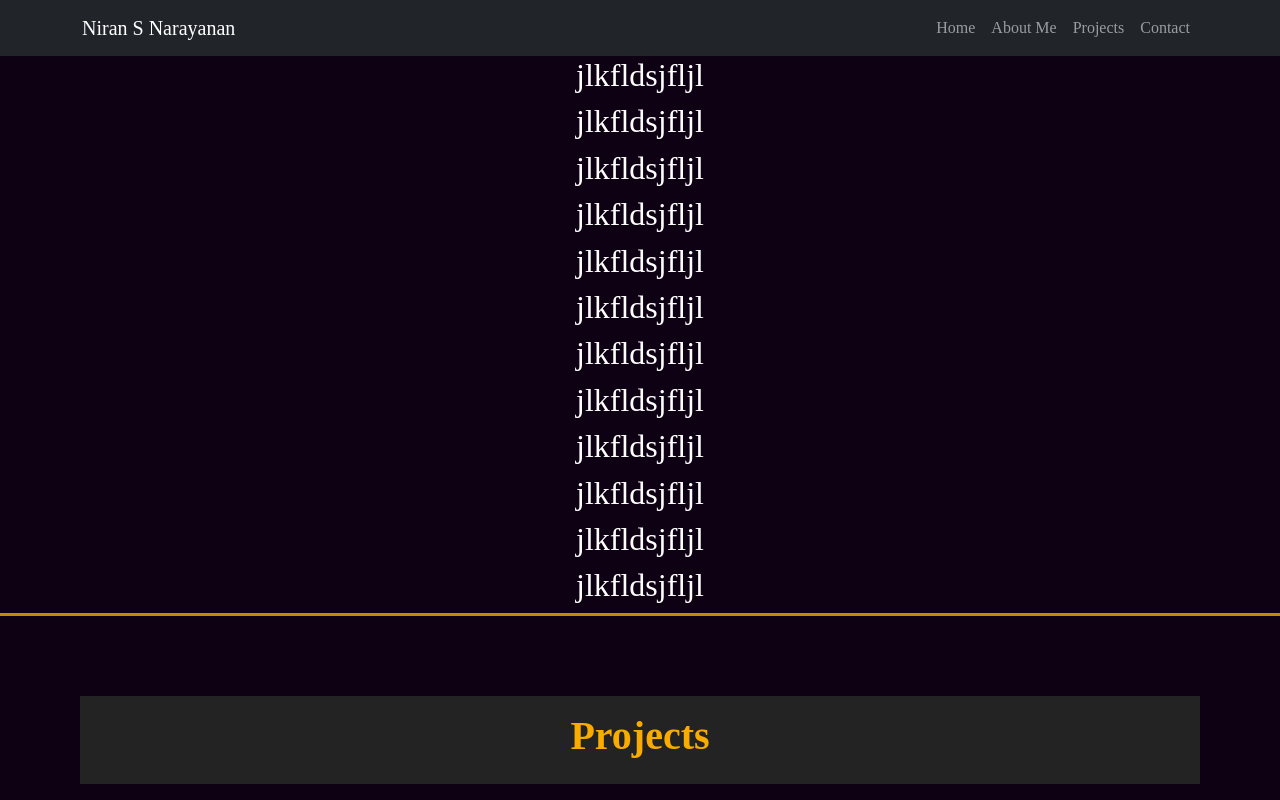
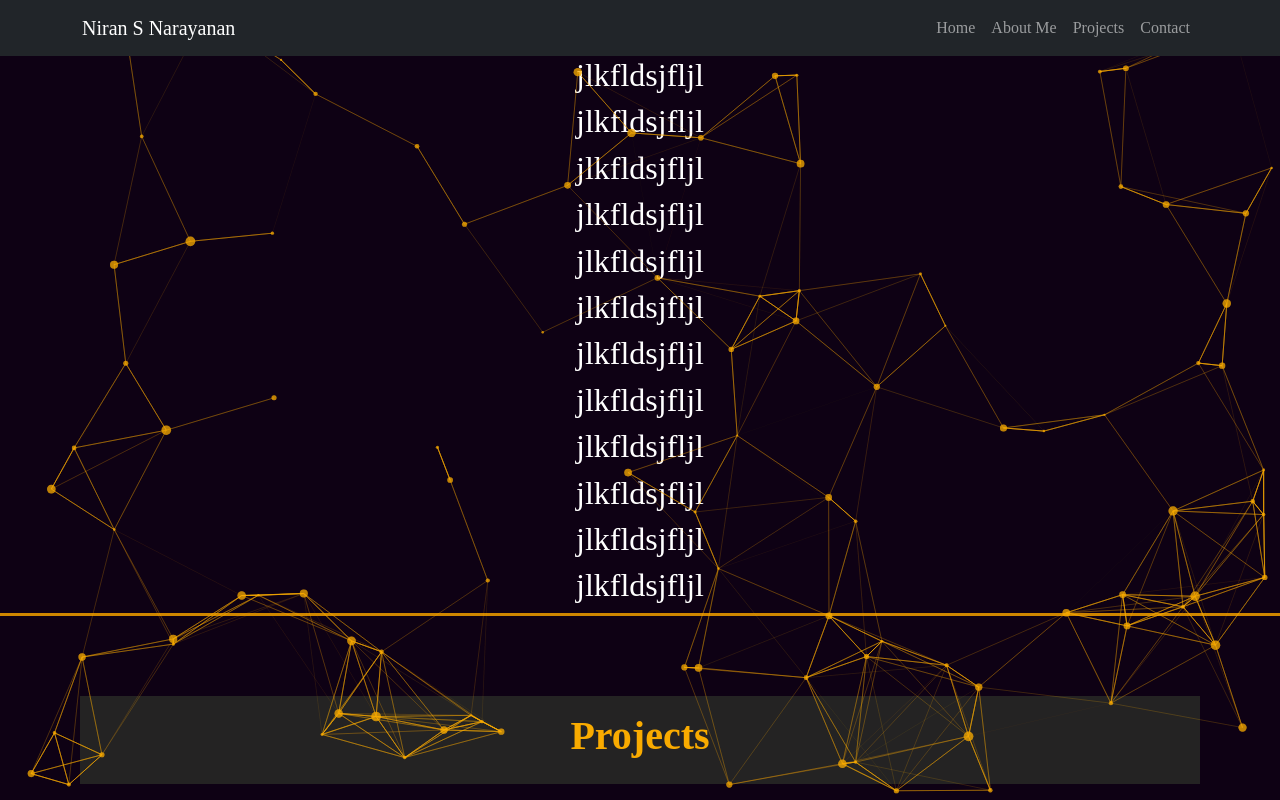
Before and after one commit to nirans2002/nirans2002.github.io, a React (Create React App) app: page / in a window 1280 px wide. Shown: the top 800 px of the page. Built offline with nearby package versions, Linux system fonts and the light colour scheme.

Commit message:
projects

```diff
--- a/src/App.js
+++ b/src/App.js
@@ -12,7 +12,7 @@ function App() {
 
   return (
     <div className="App">
-      {/* <Particle /> */}
+      <Particle />
       <NavigationBar/>
       <Header/>
       <Projects/>
```
